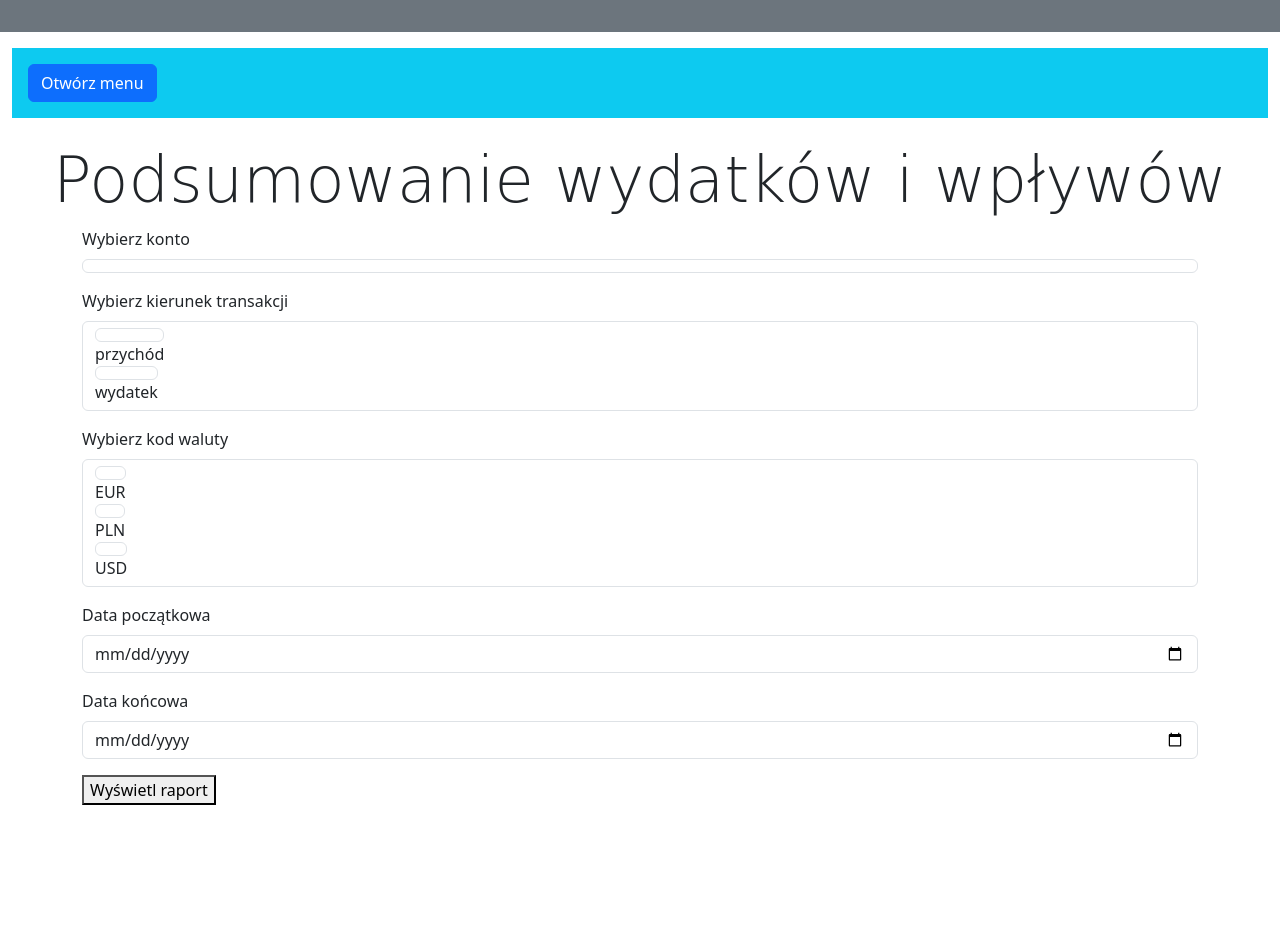
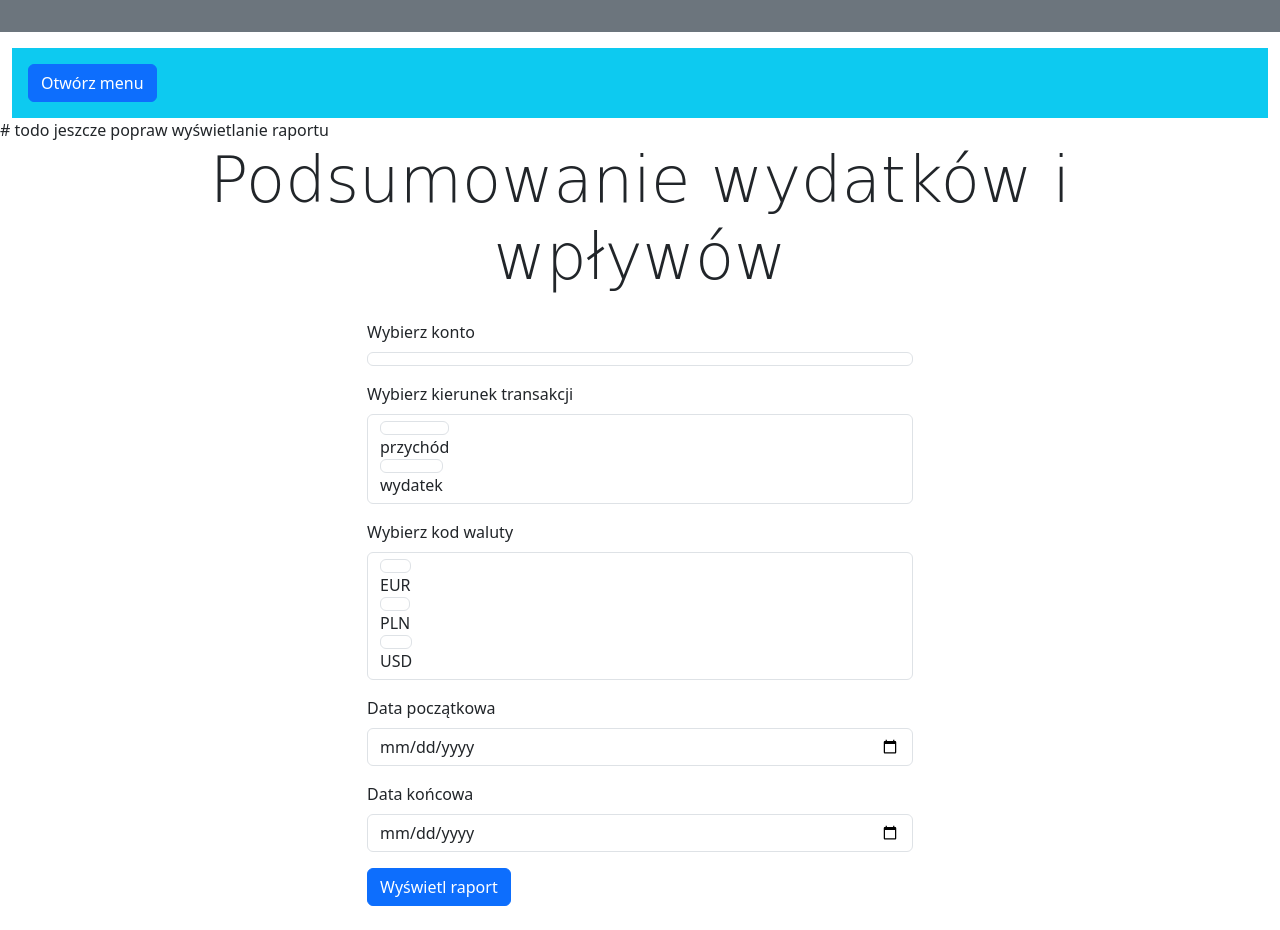
Before and after one commit to infoshareacademy/jpydzr6-monkeys, a Django app: page /monkey-budget/raporty in a window 1280 px wide. Before the commit the page ends 805 px from the top, so only its background shows below. Run offline with Django 5.2, Linux system fonts and the light colour scheme; some libraries are stand-ins or nearby versions.

Commit message:
Forms template has been modified to improve readability

```diff
--- a/monkeys/monkey_budget/templates/account/financial_reports.html
+++ b/monkeys/monkey_budget/templates/account/financial_reports.html
@@ -20,22 +20,24 @@
     {{ block.super }}
     {% endblock show-side-menu %}
 
-    {% block content %}
-        <br>
-        <h1 class="display-3 lead text-center"
-            style="font-family: 'Papyrus', cursive" >Podsumowanie wydatków i wpływów</h1>
+    {% block content %} # todo jeszcze popraw wyświetlanie raportu
         <div class="container">
-                <form method="post">
+            <h1 class="display-3 lead text-center mb-4" style="font-family: 'Papyrus', cursive">Podsumowanie wydatków i wpływów</h1>
+
+            <div class="row justify-content-center">
+                <div class="col-md-6">
+                    <form method="post" class="mb-4">
                         {% csrf_token %}
-                    {% bootstrap_form form %}
-                        {{ field.label_tag }}
-                        {{ field }}
-                <button type="submit">Wyświetl raport</button>
+                        {% bootstrap_form form label_class="fw-bold" %}
+                        <button type="submit" class="btn btn-primary">Wyświetl raport</button>
                     </form>
+                </div>
             </div>
 
             {% if report_data %}
-    <div class="mt-4">
+            <div class="row justify-content-center">
+                <div class="col-md-6">
+                    <div class="text-center">
                         <h3>Raport:</h3>
                         <ul class="list-group">
                             {% for account in report_data %}
@@ -45,8 +47,12 @@
                             {% endfor %}
                         </ul>
                     </div>
+                </div>
+            </div>
             {% endif %}
+        </div>
     {% endblock content %}
+
 
 </body>
 </html>
```
Lines whose indentation alone changed are shown as unchanged.
